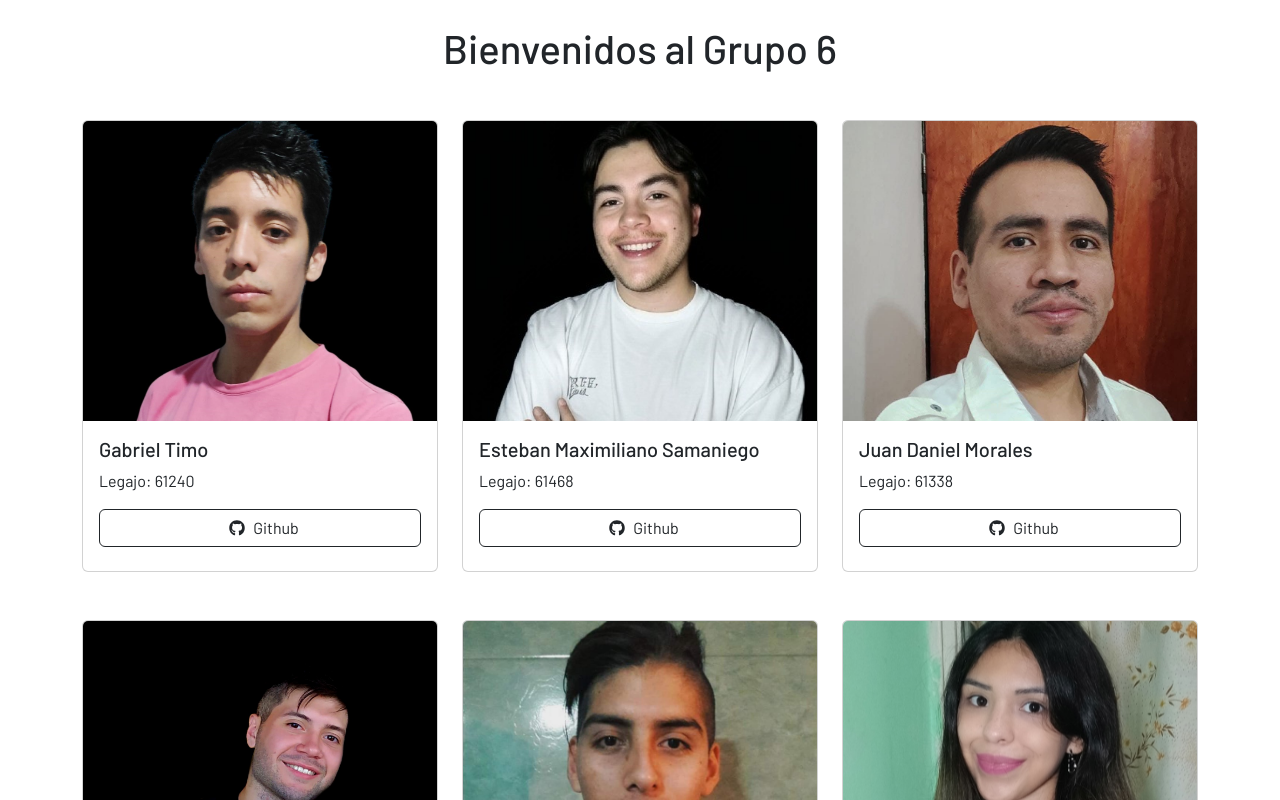
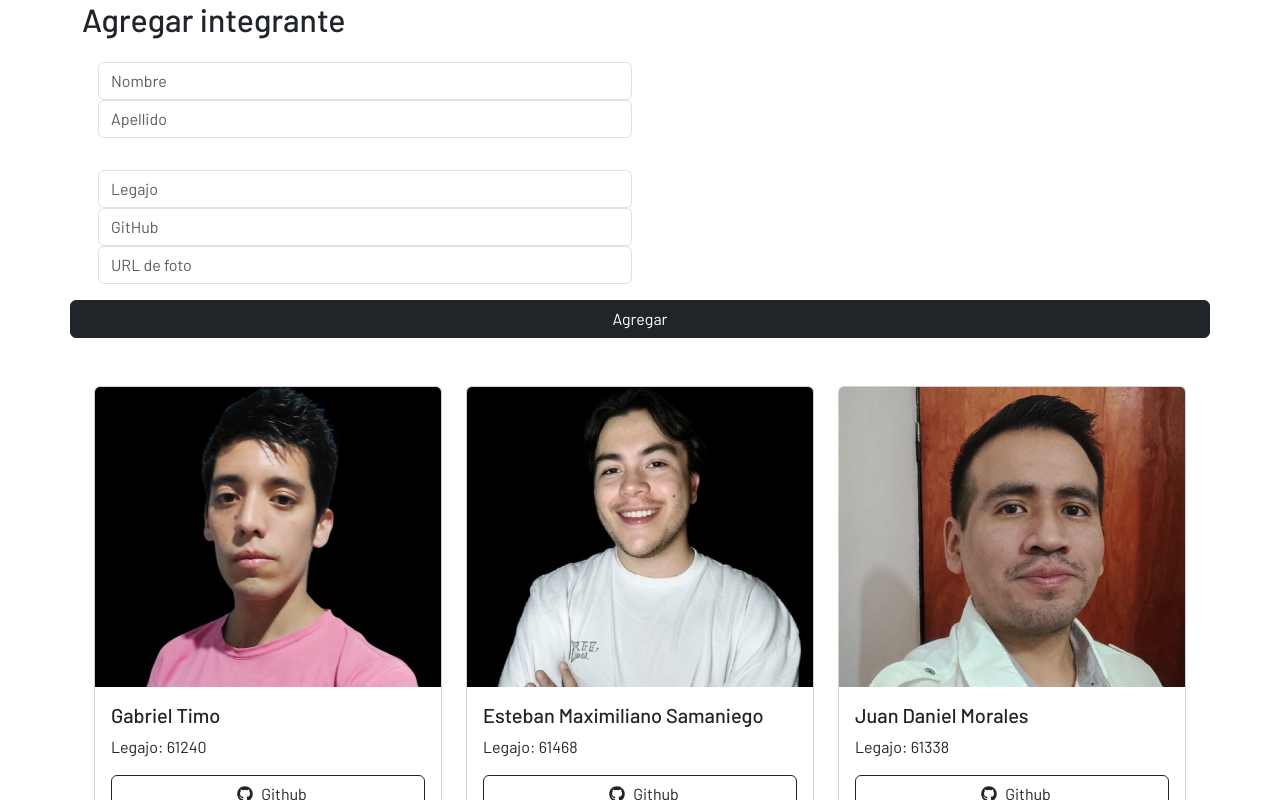
Before and after one commit to MaxiSama12/TP2_Programacion_Grupo_6, a React (Create React App) app: page / in a window 1280 px wide. Shown: the top 800 px of the page. Built offline with nearby package versions, Linux system fonts and the light colour scheme.

Commit message:
agregando estilos al formulario

```diff
--- a/src/components/Main.jsx
+++ b/src/components/Main.jsx
@@ -1,52 +1,87 @@
-import React, { useState } from 'react';
-import Nosotros from './Nosotros';
+import React, { useState } from "react";
+import Nosotros from "./Nosotros";
 import "bootstrap/dist/css/bootstrap.min.css";
 
 function Main({ integrantes }) {
   const [equipo, setEquipo] = useState(integrantes);
   const [nuevo, setNuevo] = useState({
-    nombre: '',
-    apellido: '',
-    legajo: '',
-    github: '',
-    foto: ''
+    nombre: "",
+    apellido: "",
+    legajo: "",
+    github: "",
+    foto: "",
   });
 
   const handleChange = (e) => {
     setNuevo({
       ...nuevo,
-      [e.target.name]: e.target.value
+      [e.target.name]: e.target.value,
     });
   };
 
   const handleSubmit = (e) => {
     e.preventDefault();
     setEquipo([...equipo, nuevo]);
-    setNuevo({ nombre: '', apellido: '', legajo: '', github: '', foto: '' });
+    setNuevo({ nombre: "", apellido: "", legajo: "", github: "", foto: "" });
   };
 
   return (
-    <div>
-      <h1 className="text-center mt-4">Bienvenidos al Grupo 6</h1>
-      {/* <div className="row">
-        {integrantes.map((integrante, index) => (
-          <div key={index} className="col-12 col-md-4">
-            <div className="text-center">
-              {/* Aquí aplicamos las clases de Bootstrap
-              <img
-                src={integrante.foto}
-                alt={`${integrante.nombre} ${integrante.apellido}`}
-                className="img-fluid rounded"  // Clase de Bootstrap para tamaño y bordes redondeados
-              />
-              <h3>{integrante.nombre} {integrante.apellido}</h3>
-              <p>Legajo: {integrante.legajo}</p>
-              <a href={integrante.github} target="_blank" rel="noopener noreferrer">
-                Ver GitHub
-              </a>
-            </div>
+    <div className="container">
+      <h2>Agregar integrante</h2>
+
+      <form className="row" onSubmit={handleSubmit}>
+        <div className="row">
+          <div className="col-6 m-3">
+            <input
+              className="form-control"
+              type="text"
+              name="nombre"
+              placeholder="Nombre"
+              value={nuevo.nombre}
+              onChange={handleChange}
+            />
+            <input
+              className="form-control"
+              type="text"
+              name="apellido"
+              placeholder="Apellido"
+              value={nuevo.apellido}
+              onChange={handleChange}
+            />
           </div>
-        ))}
-      </div> */}
+          <div className="col-6 m-3">
+            <input
+              className="form-control"
+              type="text"
+              name="legajo"
+              placeholder="Legajo"
+              value={nuevo.legajo}
+              onChange={handleChange}
+            />
+            <input
+              className="form-control"
+              type="text"
+              name="github"
+              placeholder="GitHub"
+              value={nuevo.github}
+              onChange={handleChange}
+            />
+            <input
+              className="form-control"
+              type="text"
+              name="foto"
+              placeholder="URL de foto"
+              value={nuevo.foto}
+              onChange={handleChange}
+            />
+          </div>
+        </div>
+        <button className="btn btn-dark" type="submit">
+          Agregar
+        </button>
+      </form>
+
+      <Nosotros integrantes={equipo} />
     </div>
   );
 }
```
Also changed, not shown: 1 other file (tests, documents, lock files or other folders).
